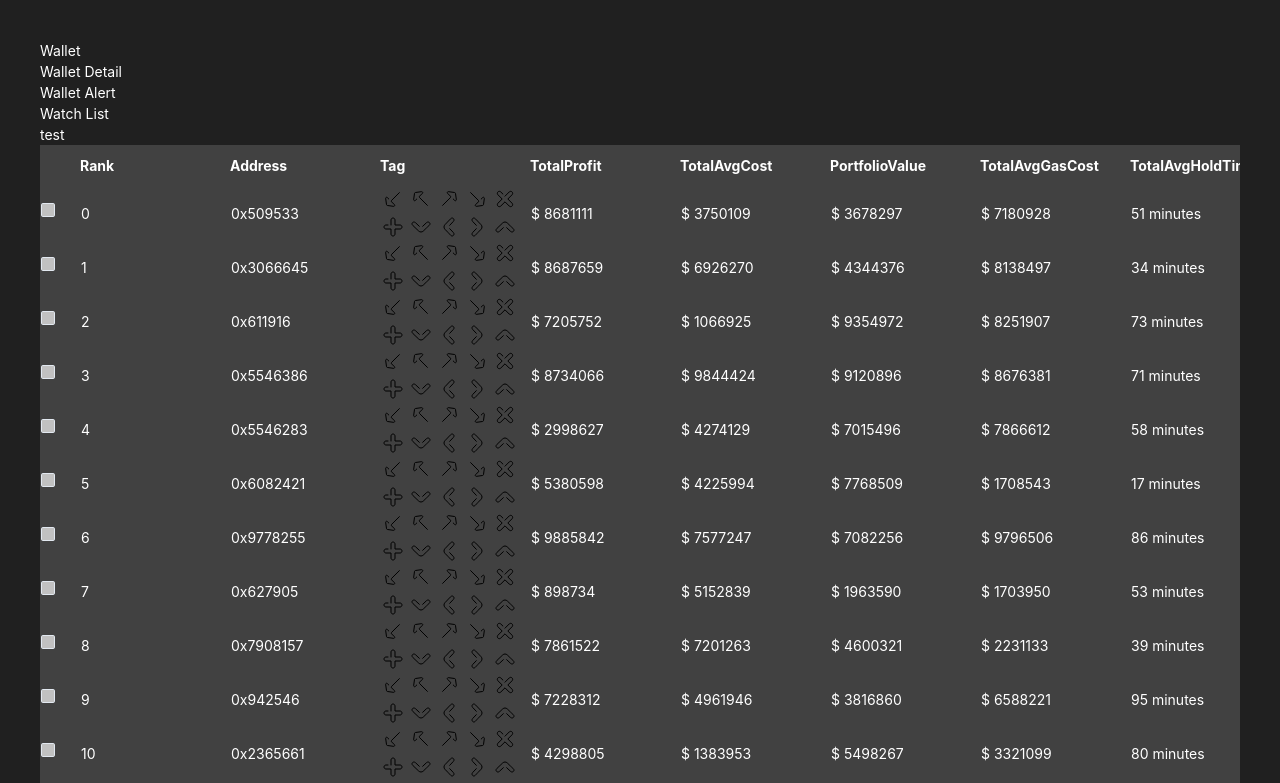
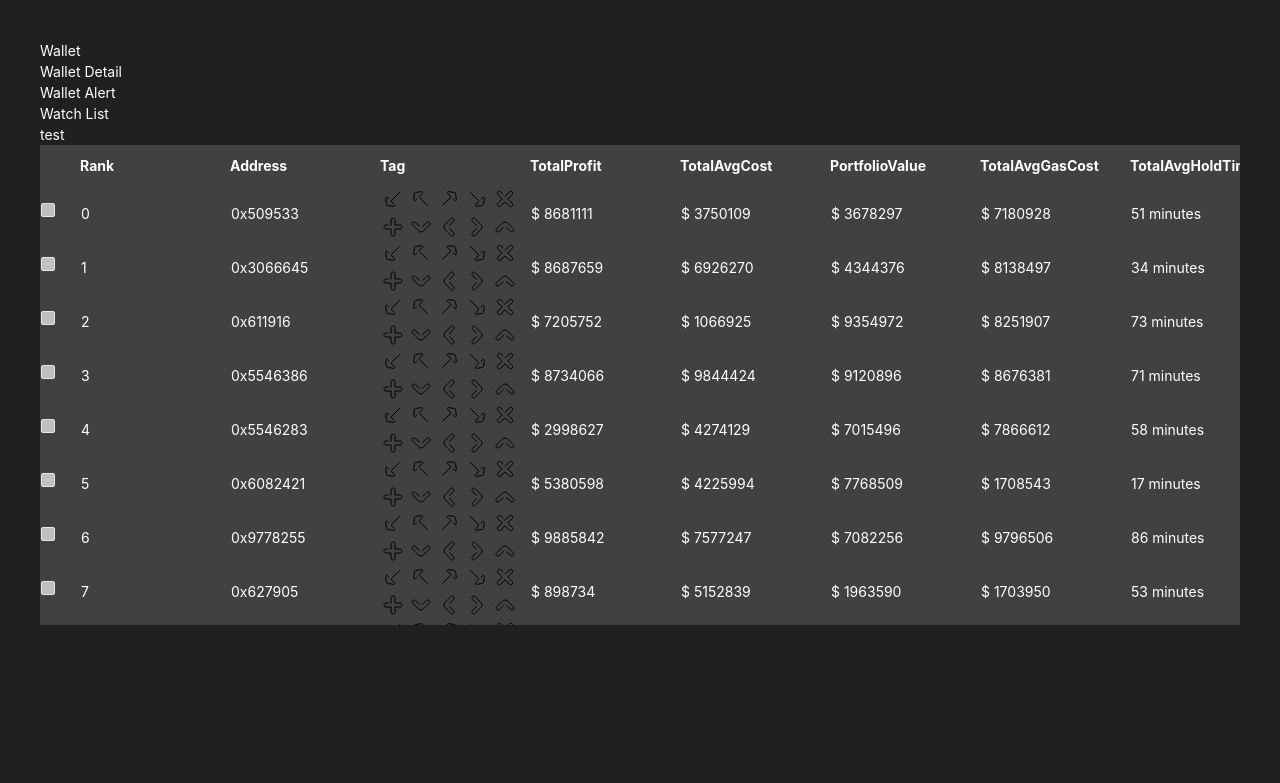
Before and after one commit to kira-0521/learning, a React (Vite) app in the folder discord-lib/frontend/: page /test in a window 1280 px wide. Shown: the top 783 px of the page. Built offline with nearby package versions, Linux system fonts and the light colour scheme.

Commit message:
[ add ] style scroll barとの間

```diff
--- a/discord-lib/frontend/src/components/organisms/Layouts/CodingTable2.tsx
+++ b/discord-lib/frontend/src/components/organisms/Layouts/CodingTable2.tsx
@@ -14,36 +14,35 @@ type Props = {
 
 // styled components 定義
 const STable = styled.table`
-  position: sticky;
-  top: 0;
   width: 100%;
   background-color: #414141;
   overflow: auto;
 `
 const SThead = styled.thead`
-  position: sticky;
-  top: 0;
-  z-index: 10;
   background-color: #414141;
 `
 const STbody = styled.tbody`
   background-color: #414141;
 `
 const SHTr = styled.tr`
-  position: sticky;
-  top: 0;
+  padding-right: 30px;
 `
 const STh = styled.th`
   padding: 10px 0;
   text-align: left;
   position: sticky;
+  z-index: 100;
   top: 0;
-  left: 0;
+  background-color: #414141;
+`
+// スクロールバーとの間
+const SEndCell = styled.td`
+  min-width: 30px;
 `
 
 export const CodingTable2: FC<Props> = ({ dataList }) => {
   return (
-    <Box overflow='scroll' width='100'>
+    <Box overflow='scroll' width='100%' height='60vh'>
       <STable>
         <SThead>
           <SHTr>
@@ -52,11 +51,12 @@ export const CodingTable2: FC<Props> = ({ dataList }) => {
                 {column.name}
               </STh>
             ))}
+            <SEndCell></SEndCell>
           </SHTr>
         </SThead>
         <STbody>
           {map(dataList, (data: TopData) => (
-            <tr key={data.address}>
+            <SHTr key={data.address}>
               <td>{data.checkbox}</td>
               <td>{data.rank}</td>
               <td>{data.address}</td>
@@ -70,7 +70,8 @@ export const CodingTable2: FC<Props> = ({ dataList }) => {
               <td>{data.profitPercentage}</td>
               <td>{data.realizedProfit}</td>
               <td>{data.unRealizedProfit}</td>
-            </tr>
+              <SEndCell></SEndCell>
+            </SHTr>
           ))}
         </STbody>
       </STable>
```
